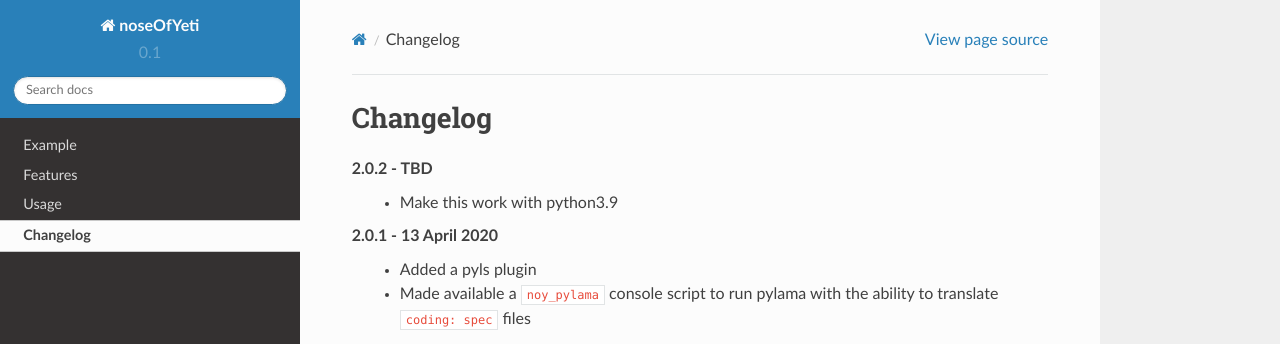
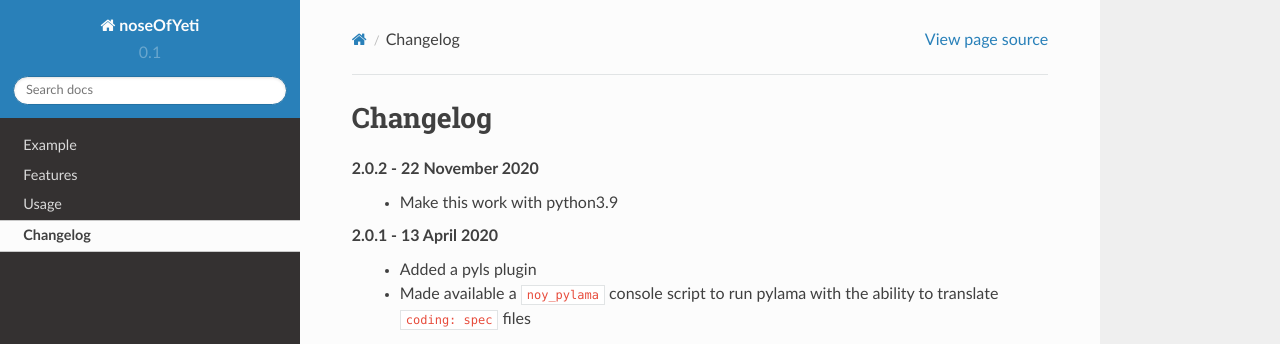
Before and after one commit to delfick/nose-of-yeti, a Sphinx documentation site: the page built from docs/api/changelog.rst, in a window 1280 px wide and 900 px high. Shown: the top 344 px of the window. Built offline with Sphinx 7.4.7 and the Read the Docs theme 2.0.0, drawn with Linux system fonts in a browser that asks for light colours.

```diff
--- a/docs/api/changelog.rst
+++ b/docs/api/changelog.rst
@@ -3,7 +3,7 @@
 Changelog
 =========
 
-2.0.2 - TBD
+2.0.2 - 22 November 2020
     * Make this work with python3.9
 
 2.0.1 - 13 April 2020
--- a/noseOfYeti/__init__.py
+++ b/noseOfYeti/__init__.py
@@ -1,6 +1,6 @@
 """pytest-cov: avoid already-imported warning: PYTEST_DONT_REWRITE."""
 
-VERSION = "2.0.1"
+VERSION = "2.0.2"
 
 
 def run_pytest():
```
